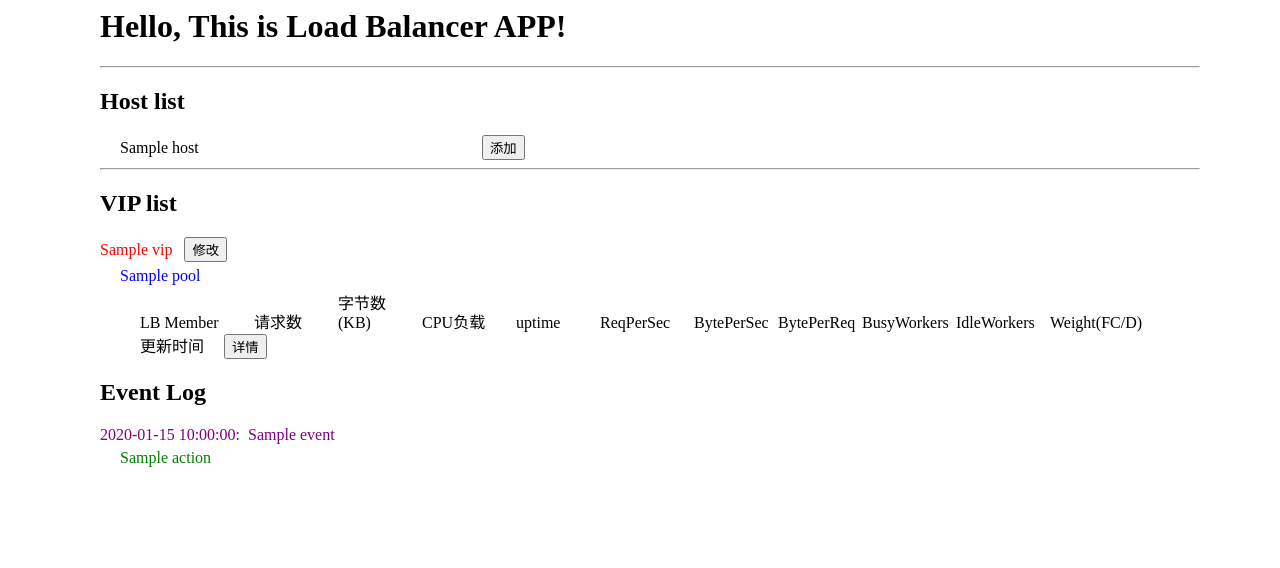
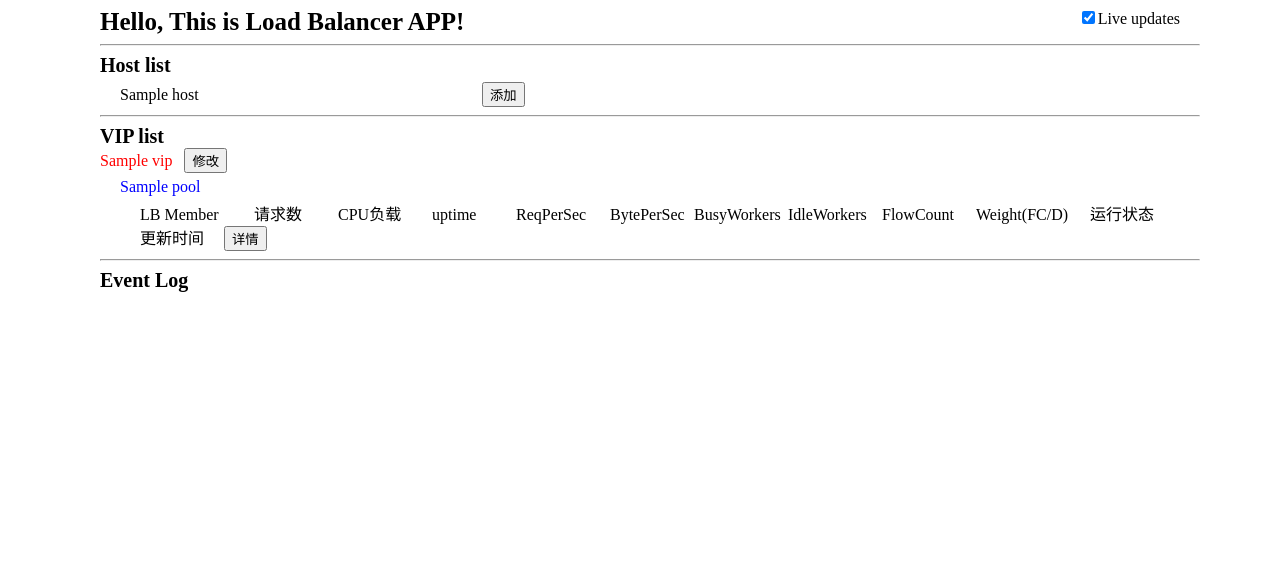
Before and after one commit to woniu17/sdnlb, a Python web app: template lb/templates/lb/index.html in a window 1280 px wide. Shown: the top 568 px of the page. Run offline with Jinja, Linux system fonts and the light colour scheme; the template is opened without the code that fills it: most values are stand-ins (such as "Sample title", 1, 10 or a date in 2020); some libraries are stand-ins or nearby versions.

Commit message:
balance algorithm

```diff
--- a/lb/templates/lb/index.html
+++ b/lb/templates/lb/index.html
@@ -4,22 +4,27 @@
 		<meta http-equiv=Content-Type content="text/html;charset=utf-8">
         <style type="text/css">
             body{margin-left:100px; margin-right:80px;}
+            span.app_title{font-size:25px; font-weight:bold;}
+            span.content_title{font-size:20px; font-weight:bold;}
             .host_list, .pool_list, .member_list, .member_list_title, .flow_list, .flow_list_title, .action_list{margin-left: 20px; margin-top:5px;}
             .flow_list{height:120px; overflow-y:scroll;}
-            .action_list{height:120px; overflow-y:scroll;}
+            /* .action_list{height:120px; overflow-y:scroll;} */
             .host, .member{margin-top: 3px;margin-bottom: 3px;}
             .host > span{display:inline-block; width:350px;}
             .vip > span{color: red;}
             .pool > span{color: blue;}
             .member > span{color: green;}
             .flow > span{color: purple;}
-            .event > span{color: purple;}
-            .action{color: green;display: block;}
+            .event > span{color: maroon;}
+            .action{color: olive;display: block;}
             .member_list > span{color: black; display:inline-block; width:80px;}
             span.w190{display:inline-block; width:190px;}
             span.w110{display:inline-block; width:110px;}
             span.w80{display:inline-block; width:80px;}
             span.w90{display:inline-block; width:90px;}
+            .member > span.flow_count{color: purple;}
+            .member > span.weight{color: purple;}
+            .member > span.run_status{color: purple;}
             .hidden{display:none;}
         </style>
         <script type="text/javascript" src="http://code.jquery.com/jquery-1.11.2.min.js"></script>
@@ -55,41 +60,6 @@
                   var mid = $(this).parents('.member').attr('mid');
                   console.log('modify member ' + mid);
               });
-              // add member
-              $('.member_addition_button').click(function(){
-                  cancle_update = true;
-                  var ipv4 = $(this).parents('.host').attr('ipv4');
-                  var port = $(this).parents('.host').attr('port');
-                  var mid = ipv4;
-                  var pid = $('.pool').attr('pid');
-                  var member_list = $('.member');
-                  //console.log('length: ' + member_list.size())
-                  for (var i=0; i<member_list.size(); i++){
-                      member = member_list[i]
-                      //console.log('member.id: ' + $(member).attr('mid'));
-                      if (mid == $(member).attr('mid')){
-                            alert('member alreadly exist!!');
-                            return;
-                      }
-                  }
-                  //member = '{"id":"1", "pool_id":"1", "address":"10.0.0.1", "port":"80"}'
-                  var member = '{"id":"'+mid+'", "pool_id":"'+pid+'", "address":"'+ipv4+'", "port":"'+port+'"}'
-                  $.ajax({
-                      type: 'POST',
-                      url: 'ajax_add_member',
-                      data: 'member=' + member,
-                      dataType: 'text',
-                      success: function(data) {
-                            //alert(data);
-                            window.location.reload();
-                      },
-                      error: function(XMLHttpRequest, textStatus, errorThrown){
-                            var status = XMLHttpRequest.status
-                            var state = XMLHttpRequest.readyState
-                            alert('status:'+status+', state:'+state+',textStatus:'+textStatus);
-                      },
-                  });
-              });
 
           }
           function update_member_list(){
@@ -106,6 +76,7 @@
                         //var member_list = $.parseJSON(data);
                         var member_list = resdata['member_list'];
                         var flow_list = resdata['flow_list'];
+                        var log_list = resdata['log_list'];
                         console.log('data:'+data);
                         $('.member_list .member').remove();
                         for (var i=0; i<member_list.length; i++){
@@ -122,6 +93,7 @@
                             $('#template .member > span.busy_workers').html(m['fields']['busy_workers']);
                             $('#template .member > span.idle_workers').html(m['fields']['idle_workers']);
                             $('#template .member > span.update_time').html(m['fields']['update_time']);
+                            $('#template .member > span.run_status').html(m['fields']['run_status']);
                             $('#template .member > .flow_list .flow').remove();
                             //console.log('flow_list:' + flow_list);
                             var weight = 0.0
@@ -143,12 +115,33 @@
                                 $('#template > .flow > span.weight').html(w.toFixed(8));
                                 $('#template > .member > .flow_list').append($('#template > .flow').clone());
                             }
+                            $('#template > .member > span.flow_count').html(num);
                             $('#template > .member > span.weight').html(weight.toFixed(8));
                             //console.log('member:'+$('#member_template').prop('outerHTML'));
                             //$('.member_list').append($('#member_template').prop('outerHTML'));
                             $('.member_list').append($('#template .member').clone());
                         }
                         bind_event_for_member();
+                        //update log list
+                        $('#event_list > .event').remove();
+                        for (var i=0; i<log_list.length; i++){
+                            log = log_list[i];
+                            console.log('log: '+log);
+                            var actions = log['actions'];
+                            var event_ = '<div class="event"><span>Event '+(i+1)+'~&nbsp;'+log['time']
+                              +':&nbsp;&nbsp;'+log['event']+'&nbsp;&nbsp;['+ actions.length
+                              +' action(s)]</span><div class="action_list hidden">';
+                            for (var j=0;j<actions.length; j++){
+                                var action = actions[j] ;
+                                event_ += '<span class="action">action '+(j+1)+'&nbsp;&nbsp;:'+ action +'</span>';
+                            }
+                            event_ += '</div></div>';
+                            $('#event_list').append(event_);
+                        }
+                        // log detail
+                        $('#event_list > .event > span').click(function(){
+                            $(this).siblings('.action_list').toggle();
+                        });
                   },
                   error: function(XMLHttpRequest, textStatus, errorThrown){
                         var status = XMLHttpRequest.status
@@ -168,8 +161,60 @@
               setInterval(update_member_list, 10000);
               // member detail
               $('.member_detail_button').click(function(){
+                  $('.member .flow_list_title').toggle();
                   $('.member .flow_list').toggle();
               });
+              // add member
+              $('.member_addition_button').click(function(){
+                  cancle_update = true;
+                  var ipv4 = $(this).parents('.host').attr('ipv4');
+                  var port = $(this).parents('.host').attr('port');
+                  var mid = ipv4;
+                  var pid = $('.pool').attr('pid');
+                  var member_list = $('.member');
+                  //console.log('length: ' + member_list.size())
+                  var exist = false;
+                  for (var i=0; i<member_list.size(); i++){
+                      member = member_list[i]
+                      //console.log('member.id: ' + $(member).attr('mid'));
+                      if (mid == $(member).attr('mid')){
+                           exist = true;
+                           break;
+                      }
+                  }
+                  if (exist){
+                       alert('member alreadly exist!!');
+                       return;
+                  }
+                  //member = '{"id":"1", "pool_id":"1", "address":"10.0.0.1", "port":"80"}'
+                  var member = '{"id":"'+mid+'", "pool_id":"'+pid+'", "address":"'+ipv4+'", "port":"'+port+'", "run_status":"0"}'
+                  $.ajax({
+                      type: 'POST',
+                      url: 'ajax_add_member',
+                      data: 'member=' + member,
+                      dataType: 'text',
+                      success: function(data) {
+                            //alert(data);
+                            window.location.reload();
+                      },
+                      error: function(XMLHttpRequest, textStatus, errorThrown){
+                            var status = XMLHttpRequest.status
+                            var state = XMLHttpRequest.readyState
+                            alert('status:'+status+', state:'+state+',textStatus:'+textStatus);
+                      },
+                  });
+              });
+              // member detail
+              $('#update').click(function(){
+                  var checked = $(this).is(':checked');
+                  if (checked){
+                     console.log('update checked');
+                  } else {
+                     console.log('update is not checked');
+                  }
+                  cancle_update = !checked;
+              });
+
           });
         </script>
 	</head>
@@ -178,15 +223,17 @@
   <div class="member" mid="">
     <span class="member_span w110"></span>
     <span class="req_count w80"></span>
-    <span class="kb_count w80"></span>
+    <span class="kb_count w80" style="display: none;"></span>
     <span class="cpu_load w90"></span>
     <span class="uptime w80"></span>
     <span class="req_per_sec w90"></span>
     <span class="byte_per_sec w80"></span>
-    <span class="byte_per_req w80"></span>
+    <span class="byte_per_req w80" style="display: none;"></span>
     <span class="busy_workers w90"></span>
     <span class="idle_workers w90"></span>
-    <span class="weight w110">1.0</span>
+    <span class="flow_count w90"></span>
+    <span class="weight w110"></span>
+    <span class="run_status w80"></span>
     <span class="update_time w80"></span>
     <span class="w80"><input type="button" value="删除" class="member_deletion_button"/></span>
     <span class="w80"><input type="button" value="修改" class="member_modifition_button hidden"/></span>
@@ -213,9 +260,12 @@
   </div>
 </div>
 
-		<h1>Hello, This is Load Balancer APP!</h1>
+
+        <span class="app_title">Hello, This is Load Balancer APP!</span>
+        <span style="position:absolute; right:100px;"><input type="checkbox" checked="true" id="update">Live updates
+        </span>
         <hr/>
-        <h2>Host list</h2>
+        <span class="content_title">Host list</span>
         <div class="host_list">
         {% for h in host_list %}
         <div class="host" ipv4="{{h.ipv4}}" port="80">
@@ -226,7 +276,7 @@
         </div>
         <hr/>
         <div class="vip_list">
-        <h2>VIP list</h2>
+        <span class="content_title">VIP list</span>
         {% for vip in vip_list %}
         <div class="vip" vid="{{vip.vid}}">
                 <span>{{vip}}</span>
@@ -238,38 +288,21 @@
                         <div class="member_list_title">
                                 <span class="w110">LB Member</span>
                                 <span class="w80">请求数</span>
-                                <span class="w80">字节数(KB)</span>
+                                <span class="w80" style="display: none;">KB</span>
                                 <span class="w90">CPU负载</span>
                                 <span class="w80">uptime</span>
                                 <span class="w90">ReqPerSec</span>
                                 <span class="w80">BytePerSec</span>
-                                <span class="w80">BytePerReq</span>
+                                <span class="w80" style="display: none;">BytePerReq</span>
                                 <span class="w90">BusyWorkers</span>
                                 <span class="w90">IdleWorkers</span>
+                                <span class="w90">FlowCount</span>
                                 <span class="w110">Weight(FC/D)</span>
+                                <span class="w80">运行状态</span>
                                 <span class="w80">更新时间</span>
                                 <span class="w80"><input type="button" value="详情" class="member_detail_button"/></span>
                         </div>
                         <div class="member_list">
-                            {% for member in pool.lbmember_set.all %}
-                            {% endfor %}
-                            <!--
-                            <div class="member" mid="{{member.mid}}">
-                                <span class="member_span w110">{{member.naddress}}:{{member.port}}</span>
-                                <span class="req_count w80">{{member.req_count}}</span>
-                                <span class="kb_count w80">{{member.kb_count}}</span>
-                                <span class="cpu_load w90">{{member.cpu_load}}</span>
-                                <span class="uptime w80">{{member.uptime}}</span>
-                                <span class="req_per_sec w90">{{member.req_per_sec}}</span>
-                                <span class="byte_per_sec w80">{{member.byte_per_sec}}</span>
-                                <span class="byte_per_req w80">{{member.byte_per_req}}</span>
-                                <span class="busy_workers w90">{{member.busy_workers}}</span>
-                                <span class="idle_workers w90">{{member.idle_workers}}</span>
-                                <span class="update_time w80">{{member.update_time}}</span>
-                                &nbsp;&nbsp;<input type="button" value="修改" class="member_modifition_button hidden"/>
-                                &nbsp;&nbsp;<input type="button" value="删除" class="member_deletion_button"/>
-                            </div>
-                            -->
                         </div>
                     </div>
                 {% endfor %}
@@ -277,20 +310,11 @@
             </div>
         {% endfor %}
         </div>
+        <hr/>
         <div>
-          <h2>Event Log</h2>
+          <span class="content_title">Event Log</span>
         </div>
-        <div class="event_list">
-        {% for log in log_list %}
-             <div class="event">
-               <span>{{log.time}}:&nbsp;&nbsp;{{log.event}}</span>
-               <div class="action_list">
-               {% for a in log.actions %}
-               <span class="action">{{a}}</span>
-               {% endfor %}
-               </div>
-             </div>
-        {% endfor %}
+        <div class="event_list" id="event_list">
         <div>
 	</body>
 </html>
--- a/sdnlb/settings.py
+++ b/sdnlb/settings.py
@@ -40,7 +40,8 @@ ALLOWED_HOSTS = []
 # http://en.wikipedia.org/wiki/List_of_tz_zones_by_name
 # although not all choices may be available on all operating systems.
 # In a Windows environment this must be set to your system time zone.
-TIME_ZONE = 'America/Chicago'
+#TIME_ZONE = 'America/Chicago'
+TIME_ZONE = 'Asia/Shanghai'
 
 # Language code for this installation. All choices can be found here:
 # http://www.i18nguy.com/unicode/language-identifiers.html
```
Also changed, not shown: lb/dbtool.py (+12 -4 lines), lb/models.py (+9 -0 lines), lb/monitor.py (+24 -0 lines), lb/views.py (+14 -5 lines).
